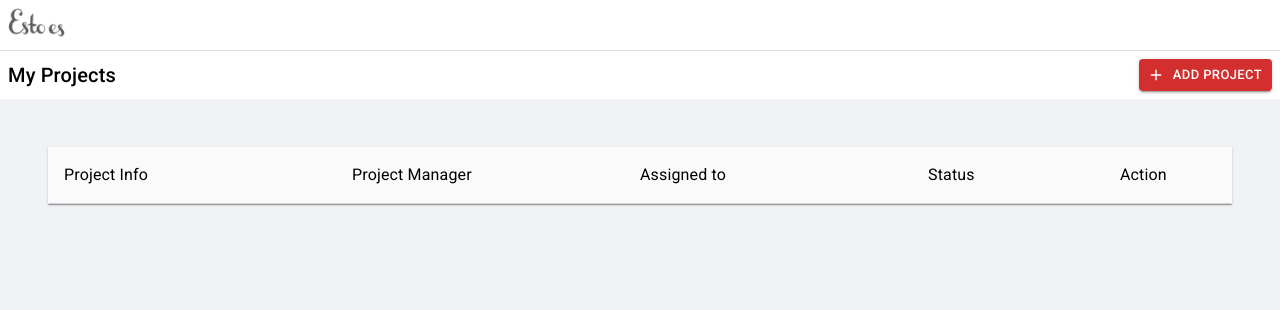
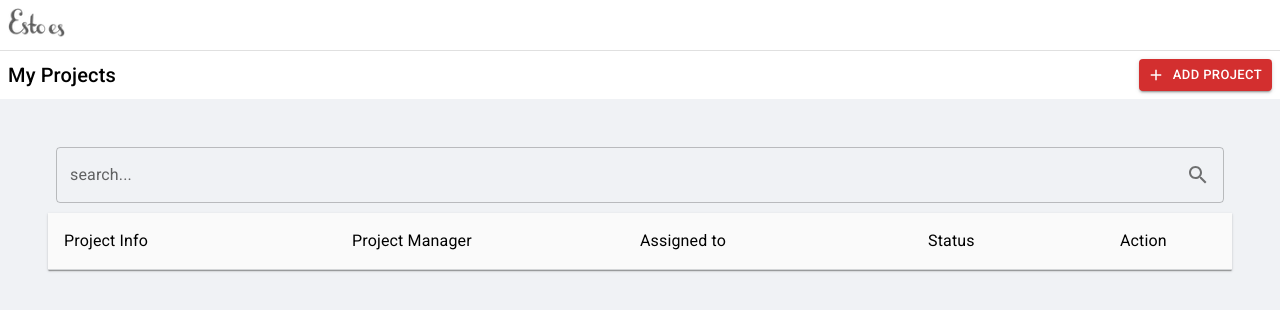
Before and after one commit to facuNorie/esto-es, a React (Vite) app: page / in a window 1280 px wide. Shown: the top 310 px of the page. Built offline with nearby package versions, Linux system fonts and the light colour scheme.

Commit message:
Adding filter componet

```diff
--- a/src/components/projects/index.jsx
+++ b/src/components/projects/index.jsx
@@ -1,13 +1,36 @@
-import { Box, Container, Divider, Grid, Typography } from '@mui/material'
+import { Box, TextField, Divider, Grid, Typography } from '@mui/material'
 import React, { useContext } from 'react'
 import { AppContext } from '../../context/context'
 import ProjectItem from '../project_item'
 
+import InputAdornment from '@mui/material/InputAdornment'
+import SearchIcon from '@mui/icons-material/Search'
+
 export default function Projects() {
   const { projects } = useContext(AppContext)
-
+  const [inputFilter, setInputFilter] = React.useState('')
+  const handleInput = (e) => {
+    setInputFilter(e.target.value)
+  }
   return (
     <Box>
+      <Box sx={{ marginBottom: '10px' }} px={1}>
+        <TextField
+          fullWidth
+          color='error'
+          type='text'
+          label='search...'
+          onChange={handleInput}
+          InputProps={{
+            endAdornment: (
+              <InputAdornment position='end'>
+                <SearchIcon />
+              </InputAdornment>
+            ),
+          }}
+        />
+      </Box>
+
       <Box sx={{ boxShadow: 1 }}>
         <Box component='span' sx={{ display: { xs: 'none', md: 'block' } }}>
           <Grid container p={2} sx={{ bgcolor: 'grey.50' }}>
@@ -31,7 +54,12 @@ export default function Projects() {
         <Divider />
         <Box sx={{ bgcolor: 'white' }} display='flex' flexDirection='column'>
           {projects.map((item) => {
-            return <ProjectItem key={item.id} item={item} />
+            let toCompare = item?.projectName?.toLowerCase()
+            if (inputFilter.length === 0)
+              return <ProjectItem key={item.id} item={item} />
+            else if (toCompare.includes(inputFilter.toLowerCase())) {
+              return <ProjectItem key={item.id} item={item} />
+            } else return <span></span>
           })}
         </Box>
       </Box>
```
